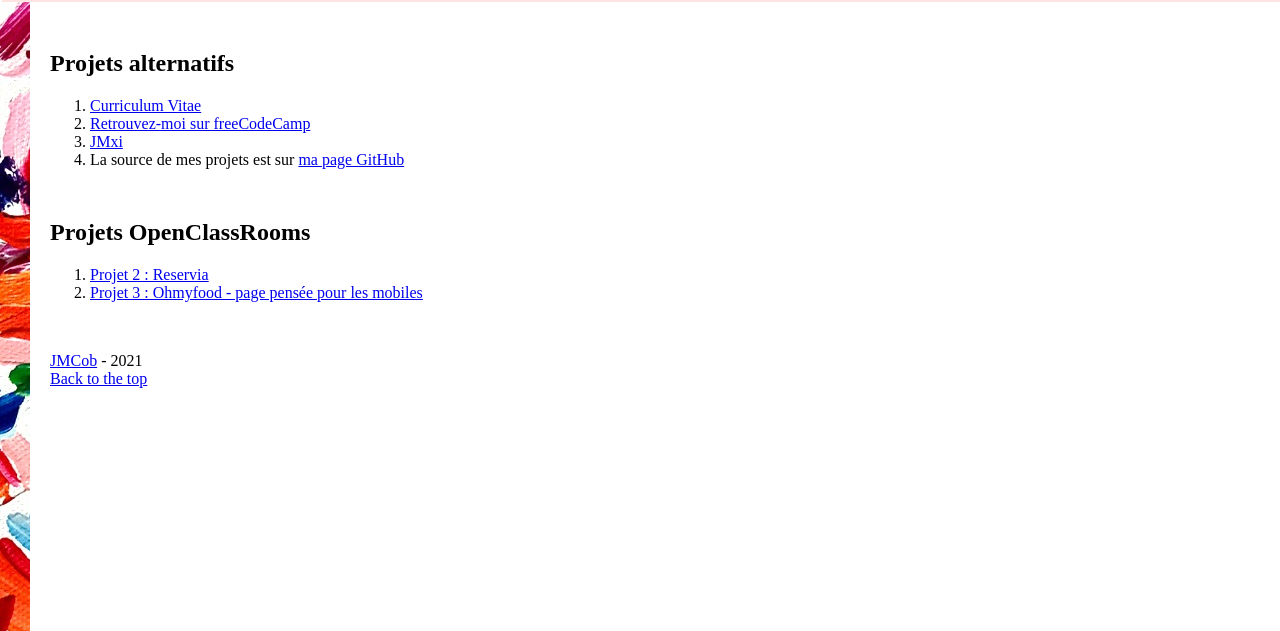
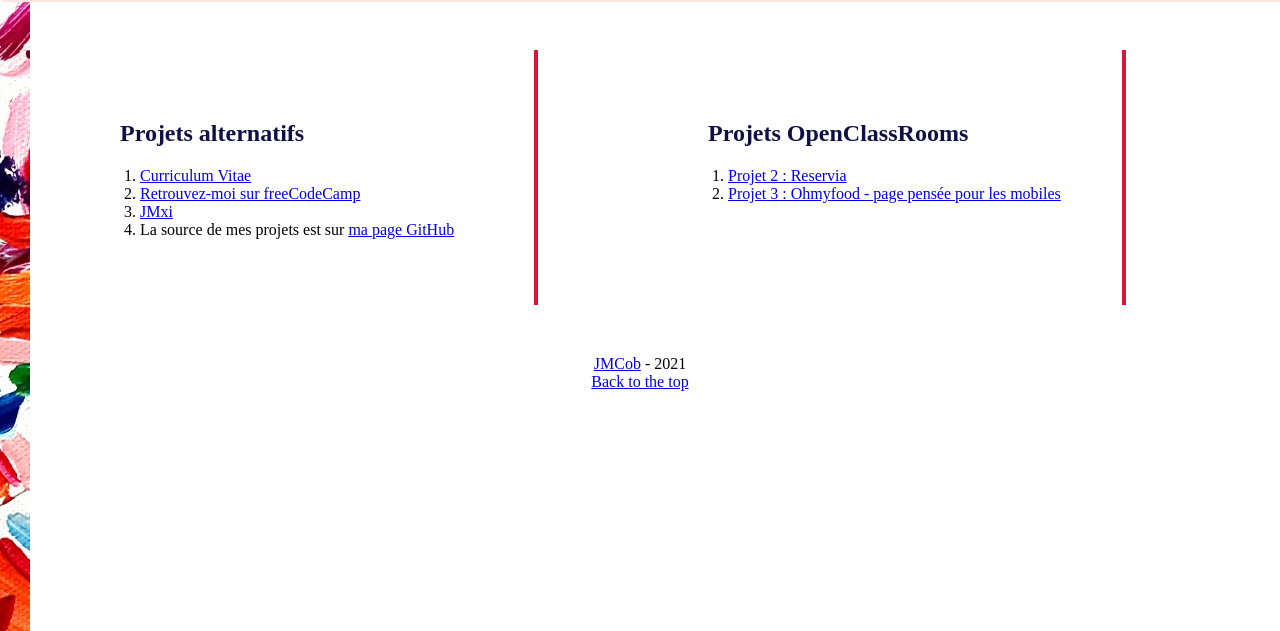
Before and after one commit to jmcob/cvhtml, a PHP site: page / in a window 1280 px wide. Shown: the part 41-672 px from the top of the page. Run offline with PHP 8.4, Linux system fonts and the light colour scheme.

Commit message:
modifications esthetiques

```diff
--- a/css/styleindex.css
+++ b/css/styleindex.css
@@ -40,12 +40,32 @@ header h1 {
   color: crimson;
 }
 
+main {
+  display: flex;
+  flex-direction: row;
+}
+
 article {
-  margin: 50px;
+  padding: 50px;
+  margin: 50px 50px 0px 50px;
+  border-right: 4px solid crimson;
   background-color: white;
+  display: inline-block;
+  transition: 500ms;
+  width: 30%;
+}
+article h2 {
+  color: #101046;
+  margin: 20px;
+}
+article:hover {
+  background: mistyrose;
+  border-top-left-radius: 20px;
+  border-bottom-left-radius: 20px;
 }
 
 footer {
+  text-align: center;
   margin: 50px;
   background-color: white;
 }
--- /dev/null
+++ b/scss/mixins.scss
@@ -0,0 +1,3 @@
+@mixin h2color {
+  color: darken($headerbg, 10%);
+}
--- a/scss/style.scss
+++ b/scss/style.scss
@@ -1,4 +1,4 @@
-@import "variables";
+@import "variables", "mixins";
 // css/styleindex.css
 body {
   font-family: avenir;
@@ -41,11 +41,30 @@ header {
   color: $accent;
 }
 // articles
+main {
+  display: flex;
+  flex-direction: row;
+}
 article {
+  padding: 50px;
+  margin: 50px 50px 0px 50px;
+  border-right: 4px solid $accent;
+  background-color: $bg;
+  display: inline-block;
+  transition: 500ms;
+  width: 30%;
+  & h2 {
+    @include h2color;
+    margin: 20px;
+  }
+  &:hover {
+    background: $headershadow;
+    border-top-left-radius: 20px;
+    border-bottom-left-radius: 20px;
+  }
+}
+footer {
+  text-align: center;
   margin: 50px;
   background-color: $bg;
 }
-footer {
-  margin: 50px;
-  background-color: $bg;
-}
```
Also changed, not shown: 1 other file.
